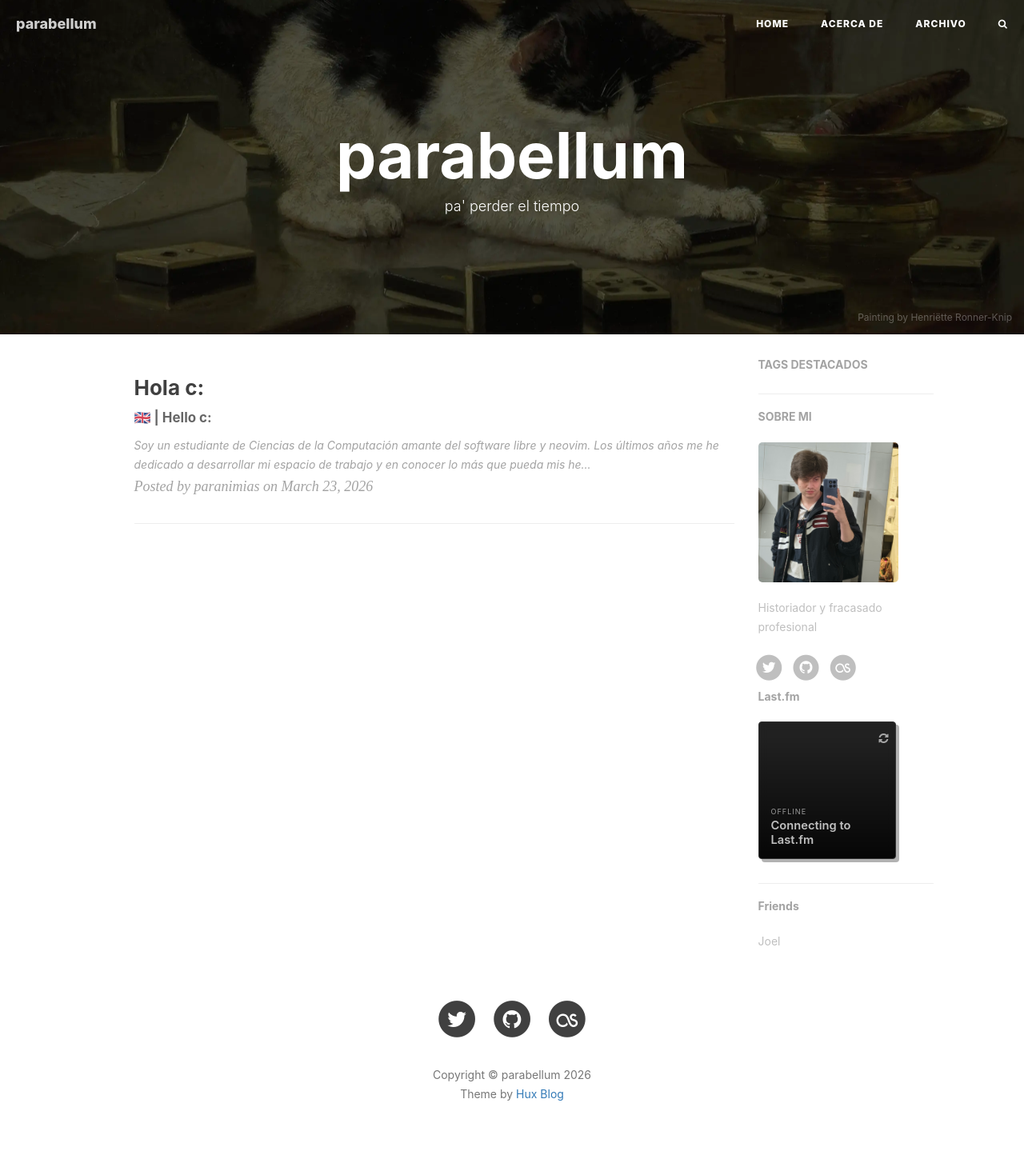
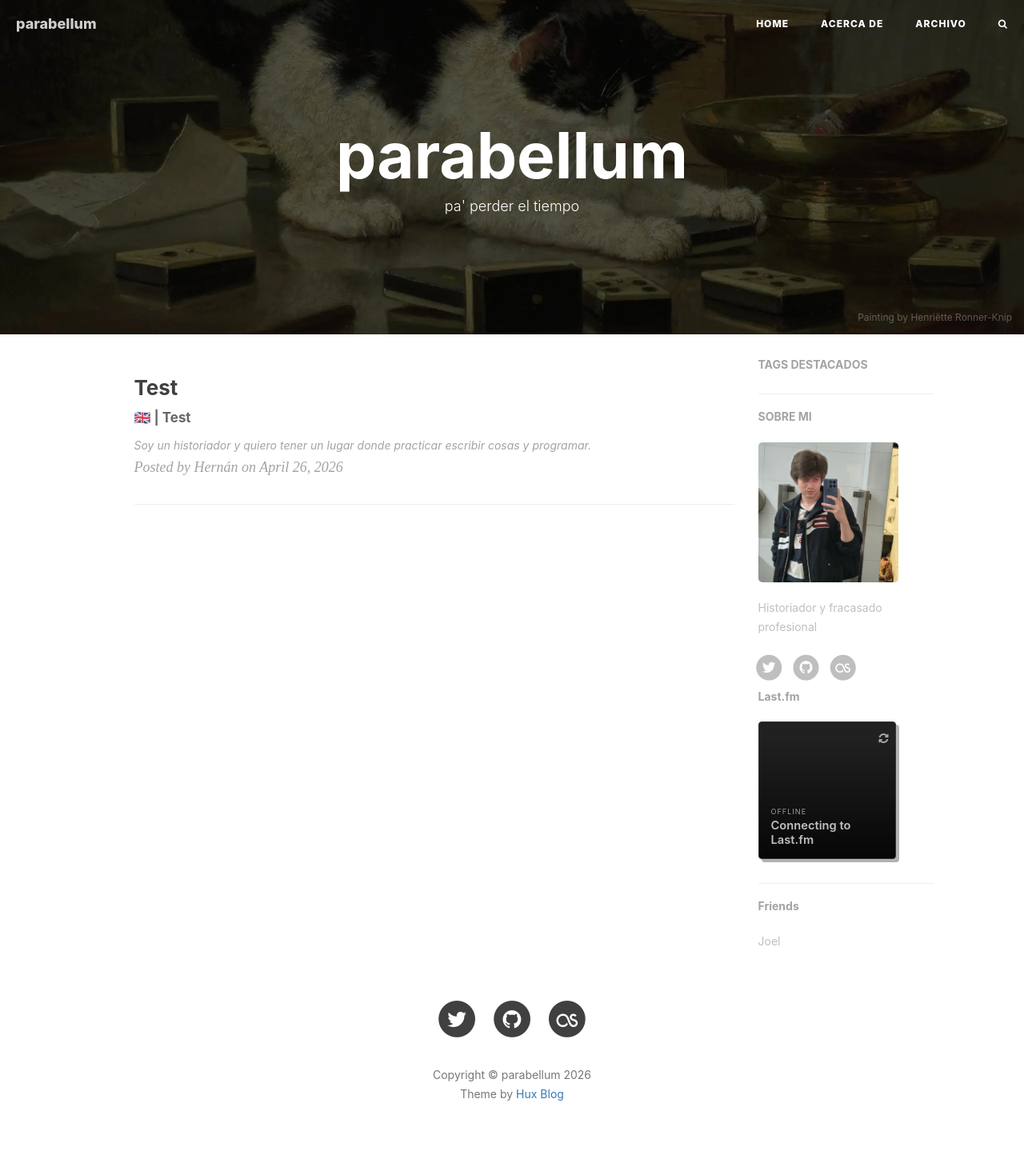
Before and after one commit to hquirogab/hquirogab.github.io, a Jekyll site: the page built from index.html, in a window 1280 px wide. Shown: the whole page at 80% size. Built offline with Jekyll 4.4.1, drawn with Linux system fonts in a browser that asks for light colours; nearby versions of some CDN libraries; the list of posts is cut into pages by our own code; comment, search, counter and statistics services are not loaded.

Commit message:
Changed first post and archive background image

```diff
--- a/_posts/2026-03-23-first.md
+++ /dev/null
@@ -1,34 +0,0 @@
----
-layout: post
-title: "Hola c:"
-en_title: "Hello c:"
-author: "paranimias"
-date: 2026-03-23
-multilingual: true
-mathjax: false
-tags:
-  - presentation
----
-
-<!-- Spanish Version -->
-<div class="es post-container" markdown="1">
-  Soy un estudiante de Ciencias de la Computación amante del software libre y neovim.
-
-  Los últimos años me he dedicado a desarrollar mi espacio de trabajo y en conocer lo más que pueda mis
-  herramientas para poder mejorar la organización de la información y la producción de conocimiento.
-
-  Me deprime la idea de que en algún momento no voy a tener más sitcoms por ver y que hay música que nunca voy
-  a escuchar
-</div>
-
-<!-- English Version -->
-<div class="en post-container" markdown="1">
-  I'm a Computer Science student that loves libre software and neovim.
-
-  The last couple years I've dedicated myself to develop my workspace and know all my tools to the bone so I
-  can enhance my information archive and knowledge production.
-
-  The idea that one day I won't have more sitcoms to watch and that I will never listen to music from some
-  cultures depresses me.
-
-</div>
--- /dev/null
+++ b/_posts/2026-04-26-first.md
@@ -0,0 +1,22 @@
+---
+layout: post
+title: "Test"
+en_title: "Test"
+author: "Hernán"
+date: 2026-04-26
+multilingual: true
+mathjax: false
+tags:
+  - presentation
+---
+
+<!-- Spanish Version -->
+<div class="es post-container" markdown="1">
+  Soy un historiador y quiero tener un lugar donde practicar escribir cosas y programar.
+</div>
+
+<!-- English Version -->
+<div class="en post-container" markdown="1">
+  I'm a historian and I want to have a place to practice my writing and programming.
+
+</div>
--- a/archive.html
+++ b/archive.html
@@ -2,9 +2,9 @@
 title: Archivo
 layout: default
 description: "The preservers of history are as heroic as its makers"
-header-img: "img/cat-archive-bg.webp"
-header-img-credit: "Henriëtte Ronner-Knip"
-header-img-credit-href: "https://artvee.com/dl/a-mother-and-her-kittens/"
+header-img: "img/archive-bg.webp"
+header-img-credit: "Law Faculty - University of Oxford"
+header-img-credit-href: "https://www.law.ox.ac.uk/atrocity-s-archives-the-role-of-archives-in/atrocitys-archives-role-archives-transitional-justice"
 ---
 
 <!--
```
Also changed, not shown: _includes/about/en.md (+1 -5 lines), _includes/about/es.md (+1 -5 lines), img/archive-bg.webp (added).
